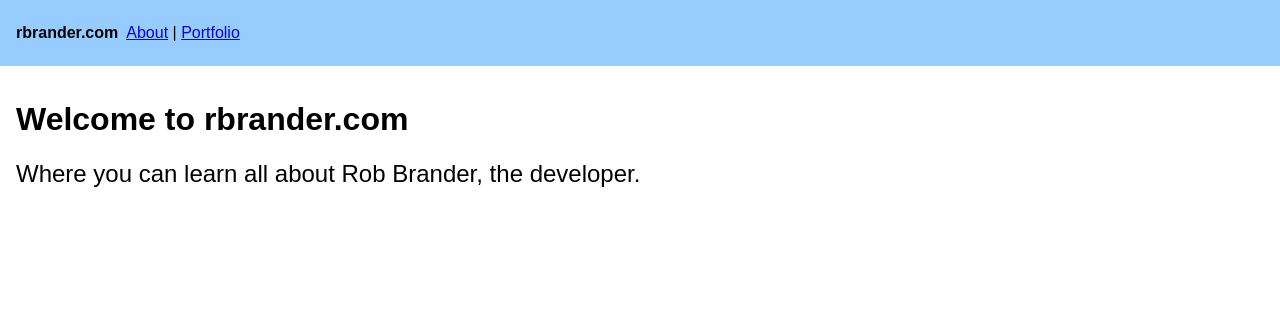
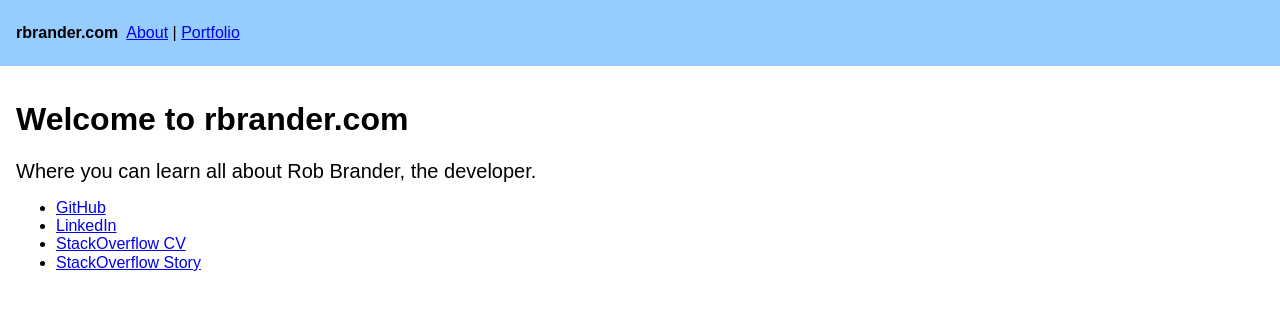
Before and after one commit to rbrander/rbrander, a React (Create React App) app: page / in a window 1280 px wide. Shown: the top 310 px of the page. Built offline with nearby package versions, Linux system fonts and the light colour scheme.

Commit message:
Add external links

```diff
--- a/src/Home.js
+++ b/src/Home.js
@@ -3,7 +3,13 @@ import React from 'react';
 const Home = () => (
   <div>
     <h1>Welcome to rbrander.com</h1>
-    <div className="f3">Where you can learn all about Rob Brander, the developer.</div>
+    <div className="f4">Where you can learn all about Rob Brander, the developer.</div>
+    <ul>
+      <li><a href="https://github.com/rbrander">GitHub</a></li>
+      <li><a href="https://ca.linkedin.com/in/rbrander">LinkedIn</a></li>
+      <li><a href="https://stackoverflow.com/cv/rbrander">StackOverflow CV</a></li>
+      <li><a href="https://stackoverflow.com/story/rbrander">StackOverflow Story</a></li>
+    </ul>
   </div>
 );
 
```
Also changed, not shown: public/profile.jpg (added).
